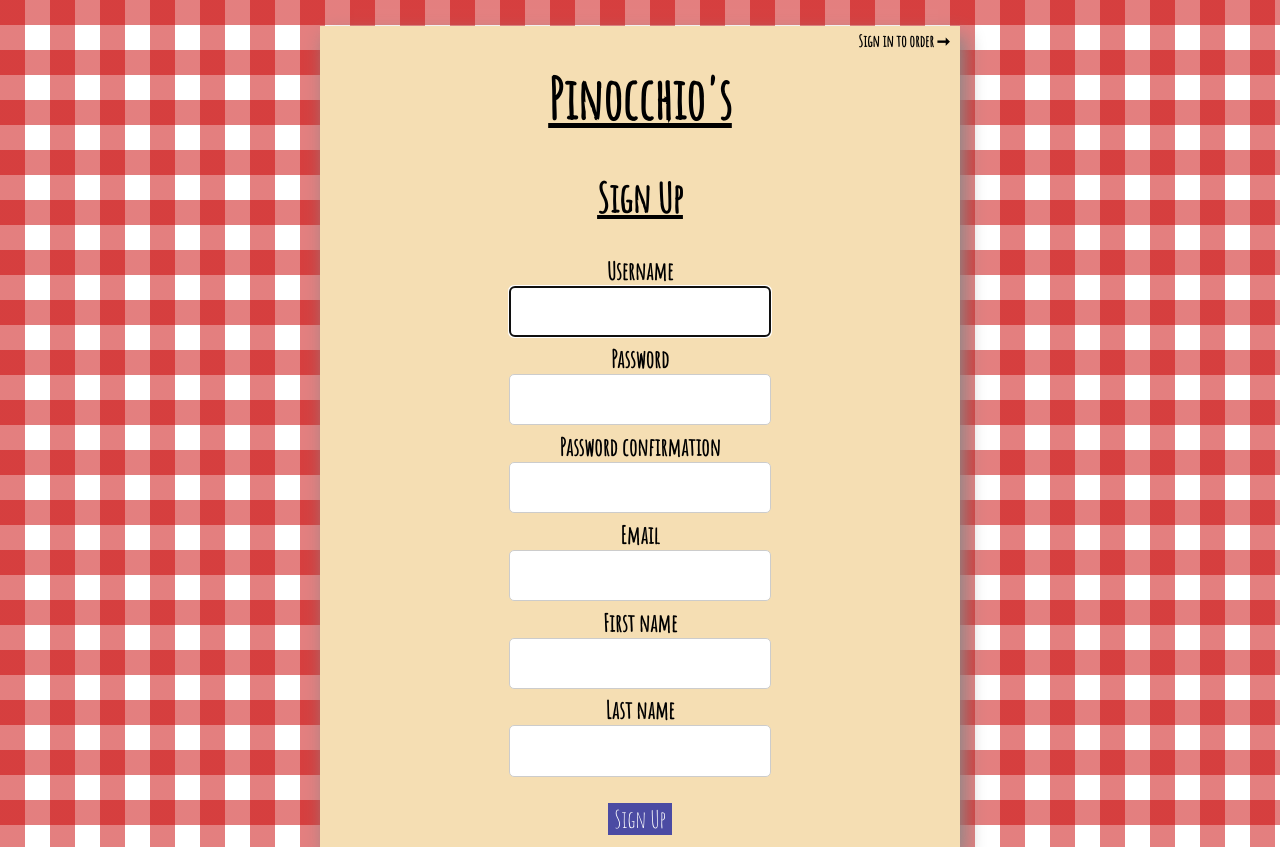
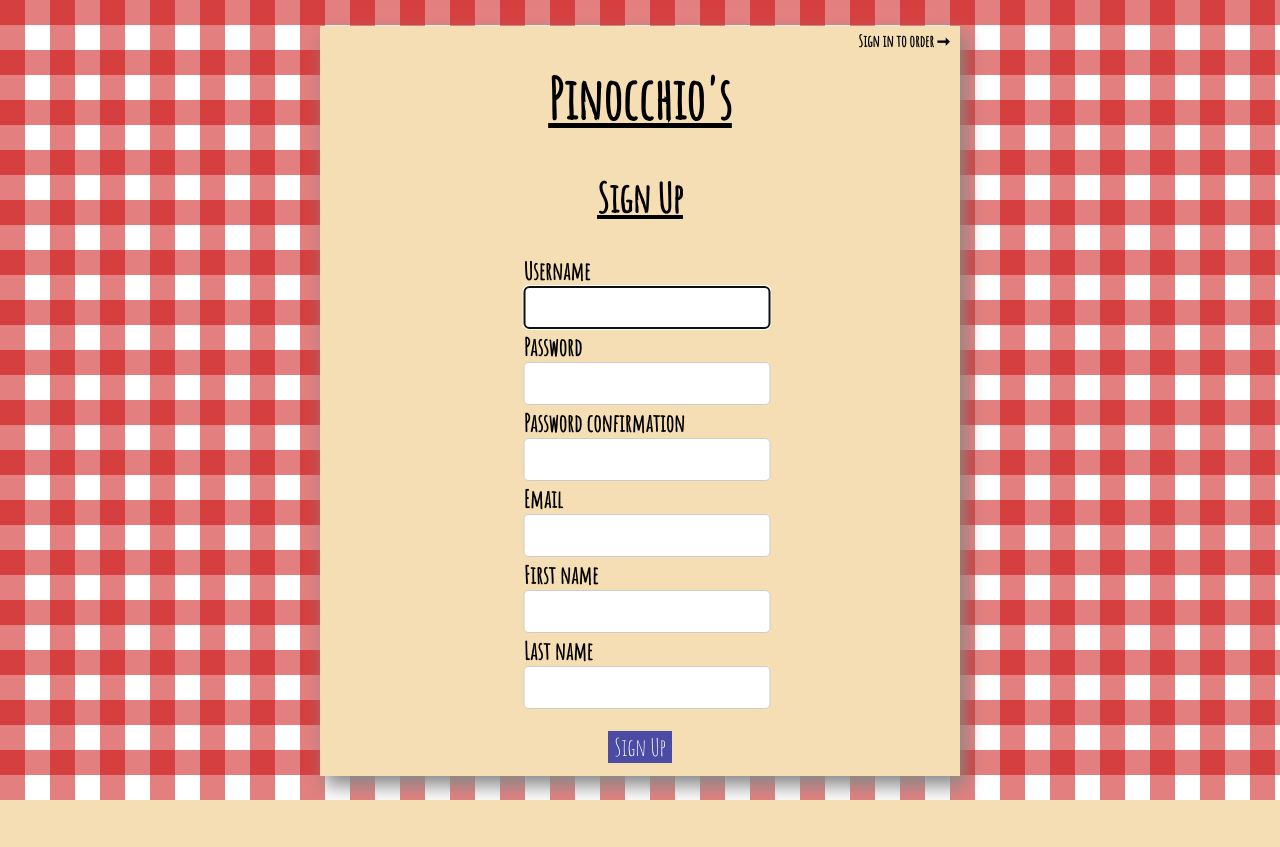
Before and after one commit to danialgagne/project3, a Django app: page /sign_up in a window 1280 px wide. After the commit the page ends 800 px from the top, so only its background shows below. Run offline with Django 3.2, Linux system fonts and the light colour scheme.

Commit message:
change a div to section and fix sign up form styles

```diff
--- a/orders/static/orders/styles.css
+++ b/orders/static/orders/styles.css
@@ -92,6 +92,13 @@
   margin-right: auto;
   font-size: 1.5em; }
 
+.form-fields {
+  max-width: fit-content;
+  position: relative;
+  text-align: left;
+  left: 50%;
+  transform: translate(-50%); }
+
 .form-item {
   margin: 1%;
   font-weight: bold;
--- a/orders/static/orders/styles.scss
+++ b/orders/static/orders/styles.scss
@@ -121,6 +121,14 @@
     font-size: 1.5em;
 }
 
+.form-fields {
+    max-width: fit-content;
+    position: relative;
+    text-align: left;
+    left: 50%;
+    transform: translate(-50%);
+}
+
 .form-item {
     margin: 1%;
     font-weight: bold;
--- a/orders/templates/orders/index.html
+++ b/orders/templates/orders/index.html
@@ -1,7 +1,7 @@
 {% extends "orders/base.html" %}
 
 {% block body %}
-    <div class="main-content">
+    <section class="main-content">
         <h2 class="nav-primary">Menu</h1>
         {% for category in categories %}
             <h3 class="menu-category">{{ category.name }}</h3>
@@ -20,5 +20,5 @@
             {% endfor %}
             </table>
         {% endfor %}
-    </div>
+        </section>
 {% endblock %}
--- a/orders/templates/orders/sign_up.html
+++ b/orders/templates/orders/sign_up.html
@@ -3,10 +3,11 @@
 {% block title %}Sign Up - {% endblock %}
 
 {% block body %}
-    <div class="main-content">
+    <section class="main-content">
         <h2 class="nav-primary">Sign Up</h2>
         <form action="{% url 'sign_up' %}" method="post">
             {% csrf_token %}
+            <div class="form-fields">
                 {% for field in sign_up_form %}
                     <div class="form-item">
                         <label>{{field.label }}</label>
@@ -14,7 +15,8 @@
                         {{ field }}
                     </div>
                 {% endfor %}
+            </div>
             <button class="btn-primary" type="submit">Sign Up</button>
         </form>
-    </div>
+    </section>
 {% endblock %}
```
Also changed, not shown: 1 other file. Lines whose indentation alone changed are shown as unchanged.
